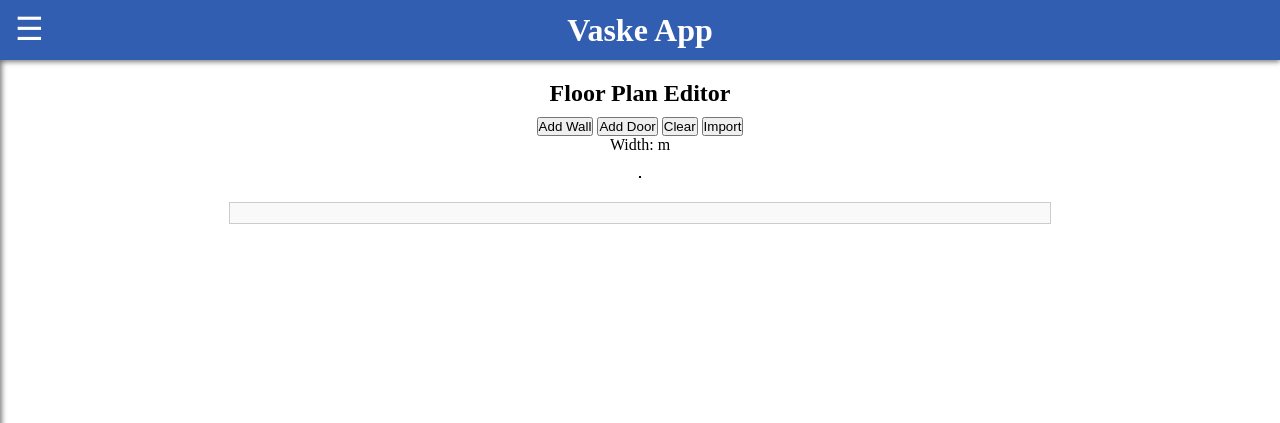
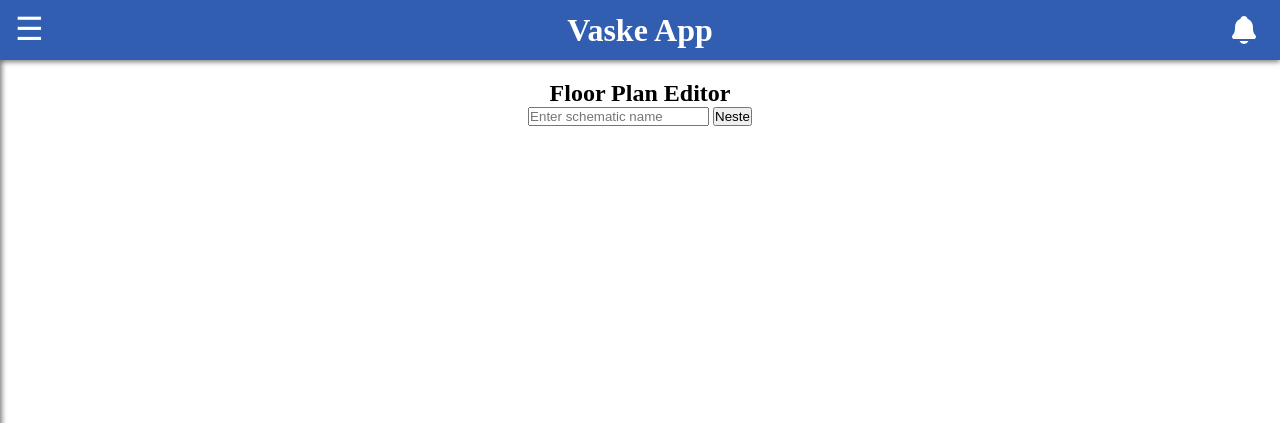
Before and after one commit to PolsaFH/VaskeApp, a Django app: page /schematic/upload/ in a window 1280 px wide. Shown: the top 423 px of the page. Run offline with Django 5.2, Linux system fonts and the light colour scheme; a user stored in the database is signed in; some libraries are stand-ins or nearby versions.

Commit message:
Update
navbar
lagra schematic i localstorage

```diff
--- a/VaskeDjango/settings.py
+++ b/VaskeDjango/settings.py
@@ -65,6 +65,7 @@
                 'django.template.context_processors.request',
                 'django.contrib.auth.context_processors.auth',
                 'django.contrib.messages.context_processors.messages',
+                'base.context_processors.active_group_context',
             ],
         },
     },
--- /dev/null
+++ b/base/context_processors.py
@@ -0,0 +1,29 @@
+from django.contrib.auth.models import Group
+
+def active_group_context(request):
+    active_group_id = request.session.get('active_group_id')
+    active_group_name = None
+    user_groups = []
+    schem = []
+
+    if request.user.is_authenticated:
+        user_groups = request.user.groups.all()
+
+        if active_group_id:
+            try:
+                active_group = request.user.groups.get(id=active_group_id)
+                active_group_name = active_group.name
+
+                user = request.user
+                user_group = user.groups.get(id=active_group_id)
+                schem = user_group.schematics_set.all()
+
+            except Group.DoesNotExist:
+                active_group_name = None
+
+    return {
+        'schems': schem,
+        'active_group_id': active_group_id,
+        'active_group_name': active_group_name,
+        'user_groups': user_groups,
+    }
--- a/base/templates/base/upload.html
+++ b/base/templates/base/upload.html
@@ -15,15 +15,21 @@
 
 <main class="content">
   <h2>Floor Plan Editor</h2>
-  <div class="button-container">
+  <div id="schematic-name">
+    <input type="text" id="schematic-name-input" placeholder="Enter schematic name" required>
+    <input type="button" value="Neste" id="next-button" onclick="showSchematicEditor()">
+  </div>
+  <div id="schematic-editor" style="display: none;">
+    <div class="button-container">
       <button onclick="addWall()">Add Wall</button>
       <button onclick="addDoor()">Add Door</button>
       <button onclick="clearCanvas()">Clear</button>
       <button onclick="importSchematic()">Import</button>
+      <button onclick="sendSchematic()">Send</button>
       <p>Width: <span id="width"></span>m</p>
+    </div>
+    <div id="container"></div>
   </div>
-  <div id="container"></div>
-  <div id="output"></div>
 </main>
 
 <script src="{% static 'js/upload.js' %}"></script>
--- a/base/urls.py
+++ b/base/urls.py
@@ -9,4 +9,5 @@
     path('schematic/group/<str:pk>/', views.group, name='schematic_group'),
     path('schematic/show/<str:pk>/', views.schematic, name='schematic'),
     path('schematic/upload/', views.upload, name='upload'),
+    path('set_active_group/<str:group_id>/', views.set_active_group, name='set_active_group'),
 ]
--- a/base/views.py
+++ b/base/views.py
@@ -57,6 +57,12 @@
     context = {'groups': user_group}
     return render(request, 'base/home.html', context)
 
+
+@login_required(login_url='login')
+def set_active_group(request, group_id):
+    request.session['active_group_id'] = group_id
+    return redirect('schematic_group', group_id)  # Eller hvor du vil sende brukeren videre
+
 @login_required(login_url='login')
 def group(request, pk):
     if(pk):
--- a/static/js/navbar.js
+++ b/static/js/navbar.js
@@ -4,9 +4,7 @@
 
     if (navbar.style.left === '0px') {
       navbar.style.left = '-250px'; // Hide navbar
-      content.classList.remove('shifted'); // Move content back
     } else {
       navbar.style.left = '0px'; // Show navbar
-      content.classList.add('shifted'); // Shift content to the right
     }
   }
--- a/static/js/upload.js
+++ b/static/js/upload.js
@@ -177,6 +177,9 @@
     elements = [];
     layer.draw();
     updateOutput();
+
+    // Fjern data fra sessionStorage
+    sessionStorage.removeItem('schematicData');
 }
 
 function updateOutput() {
@@ -188,7 +191,8 @@
         height: item.height(),
         rotation: item.rotation()
     }));
-    document.getElementById('output').innerHTML = `<pre>${JSON.stringify(elements, null, 2)}</pre>`;
+    // document.getElementById('output').innerHTML = `<pre>${JSON.stringify(elements, null, 2)}</pre>`;
+    sessionStorage.setItem('schematicData', JSON.stringify(elements));
 }
 
 function exportSchematic() {
@@ -247,3 +251,84 @@
     stage.position(newPos);
 
 });
+
+function showSchematicEditor() {
+    if (document.getElementById('schematic-name-input').value === "") {
+        alert("Please enter a name for the schematic.");
+        return;
+    }
+    document.getElementById('schematic-name').style.display = 'none';
+    document.getElementById('schematic-editor').style.display = 'block';
+}
+
+// Gjenopprett lagrede data fra sessionStorage
+window.onload = () => {
+    const savedData = sessionStorage.getItem('schematicData');
+    if (savedData) {
+        try {
+            const parsedData = JSON.parse(savedData);
+            parsedData.forEach(item => {
+                addElement(item.type, {
+                    x: item.x,
+                    y: item.y,
+                    width: item.width,
+                    height: item.height,
+                    fill: item.type === 'Wall' ? 'black' : item.type === 'Door' ? 'brown' : 'blue',
+                    rotation: item.rotation
+                });
+            });
+        } catch (error) {
+            console.error("Failed to load schematic data:", error);
+        }
+    }
+};
+
+function sendSchematic() {
+    const schematicName = document.getElementById('schematic-name-input').value;
+    if (!schematicName) {
+        alert("Please enter a name for the schematic before sending.");
+        return;
+    }
+
+    const schematicData = sessionStorage.getItem('schematicData');
+    if (!schematicData) {
+        alert("No schematic data to send.");
+        return;
+    }
+
+    fetch('/upload-schematic/', {
+        method: 'POST',
+        headers: {
+            'Content-Type': 'application/json',
+            'X-CSRFToken': getCSRFToken(), // Include CSRF token for Django
+        },
+        body: JSON.stringify({
+            name: schematicName,
+            data: JSON.parse(schematicData),
+        }),
+    })
+    .then(response => {
+        if (response.ok) {
+            alert("Schematic sent successfully!");
+            sessionStorage.removeItem('schematicData'); // Clear session storage after sending
+        } else {
+            alert("Failed to send schematic.");
+        }
+    })
+    .catch(error => {
+        console.error("Error sending schematic:", error);
+        alert("An error occurred while sending the schematic.");
+    });
+}
+
+// Helper function to get CSRF token from cookies
+function getCSRFToken() {
+    const cookies = document.cookie.split(';');
+    for (let cookie of cookies) {
+        const [name, value] = cookie.trim().split('=');
+        if (name === 'csrftoken') {
+            return value;
+        }
+    }
+    return null;
+}
--- a/static/styles/navbar.css
+++ b/static/styles/navbar.css
@@ -11,7 +11,6 @@
     display: flex;
     align-items: center;
     justify-content: space-between;
-    /* padding: 0 20px; */
     box-shadow: 0 2px 5px rgba(0, 0, 0, 0.5);
     z-index: 1000;
 }
@@ -37,6 +36,20 @@
     margin: 0;
     text-align: center;
     width: 100%;
+}
+
+.notification {
+    position: absolute;
+    right: 20px;
+    cursor: pointer;
+}
+
+.notification-icon {
+    width: 32px;
+    height: 32px;
+    display: flex;
+    align-items: center;
+    justify-content: center;
 }
 
 .logo a {
--- a/templates/main.html
+++ b/templates/main.html
@@ -17,7 +17,6 @@
 
     {% block content %}
 
-
     {% endblock %}
 </body>
 </html>
--- a/templates/navbar.html
+++ b/templates/navbar.html
@@ -1,36 +1,43 @@
 {% load static %}
 
 <header class="top-navbar">
+    {% if request.user.is_authenticated %}
     <button class="navbar-toggle" onclick="toggleNavbar()">☰</button>
-
+    {% endif %}
     <h1 class="logo"><a href="{% url 'home' %}">Vaske App</a></h1>
-
+    <div class="notification">
+      <img src="{% static 'image/notifications.svg' %}" alt="Notifications" class="notification-icon">
+    </div>
 </header>
 <div class="navbar">
+  {% if request.user.is_authenticated %}
   <ul>
     <li class="has-submenu">
-        <a href="">Choosen group</a>
+      <a href="{% url 'set_active_group' active_group_id %}">{{ active_group_name | default:"No active group" }}</a>
       <div class="submenu">
         <ul>
-            <li><a href="">Group 1</a></li>
-            <li><a href="">Group 2</a></li>
+          {% for group in user_groups %}
+            <li><a href="{% url 'set_active_group' group.id %}">{{ group.name }}</a></li>
+          {% endfor %}
         </ul>
       </div>
     </li>
+    {% if request.session.active_group_id %}
     <li class="has-submenu">
       <a href="">Floor plan</a>
       <div class="submenu">
         <ul>
-            <li><a href="#sub1">Level 1</a></li>
-            <li><a href="#sub2">Level 2</a></li>
-            <li><a href="#sub3">Level 3</a></li>
+          {% for schem in schems %}
+            <li><a href="{% url 'schematic' schem.id %}">{{ schem.name }}</a></li>
+          {% endfor %}
         </ul>
       </div>
     </li>
-      <li><a href="#about">Equipment</a></li>
-      <li><a href="#services">Daily plan</a></li>
-      <li><a href="#contact">Notification</a></li>
+    <li><a href="#dailyPlan">Daily plan</a></li>
+    <li><a href="#Equipment">Equipment</a></li>
     <li><a href="{% url 'upload' %}">Make schematic</a></li>
+
+    {% endif %}
 
   </ul>
   <div class="bottom-links">
@@ -42,5 +49,6 @@
       <a href="{% url 'login' %}">Login</a>
       {% endif %}
   </div>
+  {% endif %}
 </div>
 <script src="{% static 'js/navbar.js' %}"></script>
```
Also changed, not shown: base/templates/base/home.html (+7 -3 lines), README.md, db.sqlite3, static/image/notifications.svg (added). Lines whose indentation alone changed are shown as unchanged.
